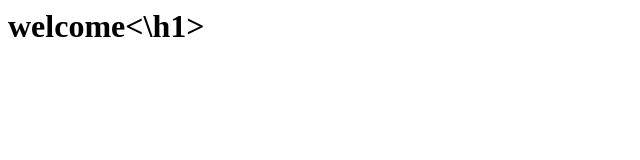
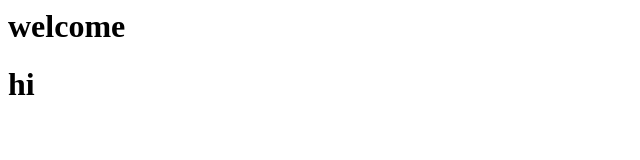
Before and after one commit to prasadthorat/demo.github.io, a plain HTML site: page index.html in a window 1280 px wide. Shown: the whole page, without its empty margins (0-640 px from the left). Drawn offline with Linux system fonts and the light colour scheme.

Commit message:
Update index.html

```diff
--- a/index.html
+++ b/index.html
@@ -1 +1,2 @@
-<h1>welcome<\h1>
+<h1>welcome</h1>
+<h1>hi</h1>
```
